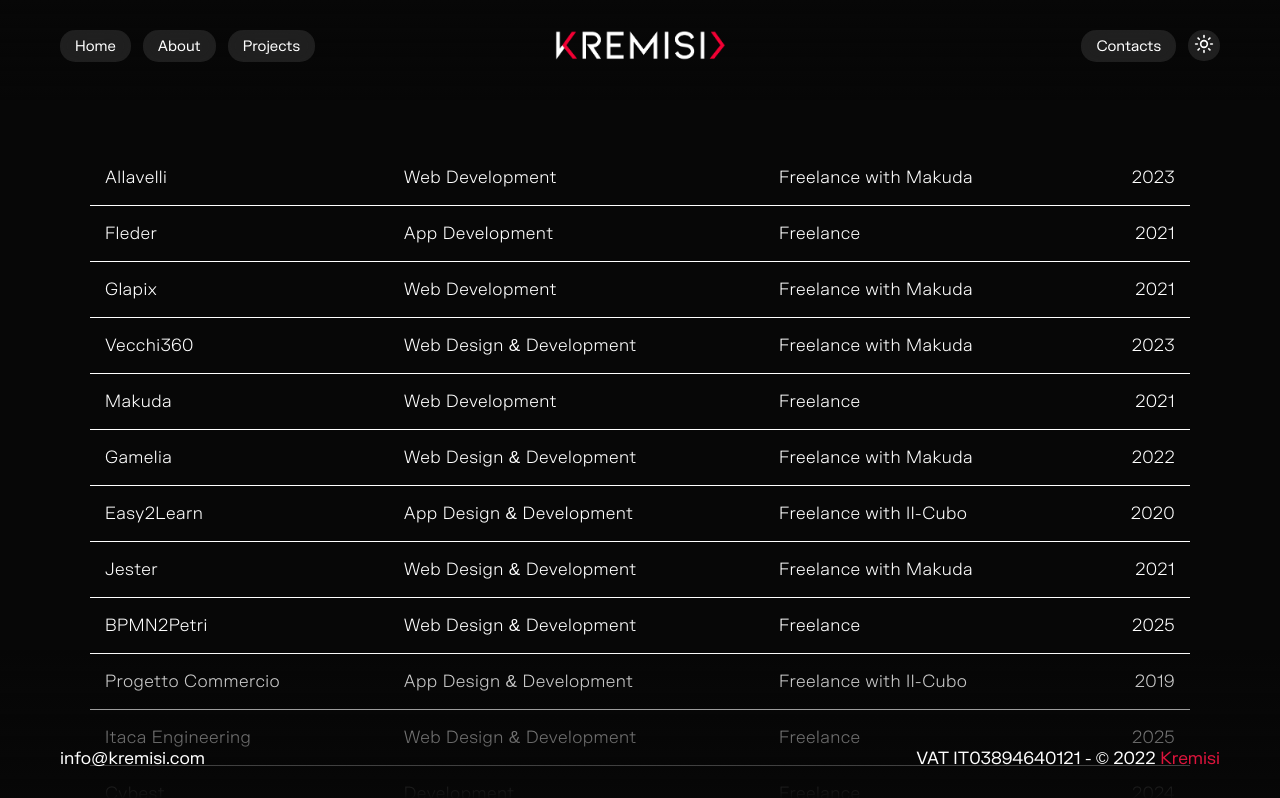
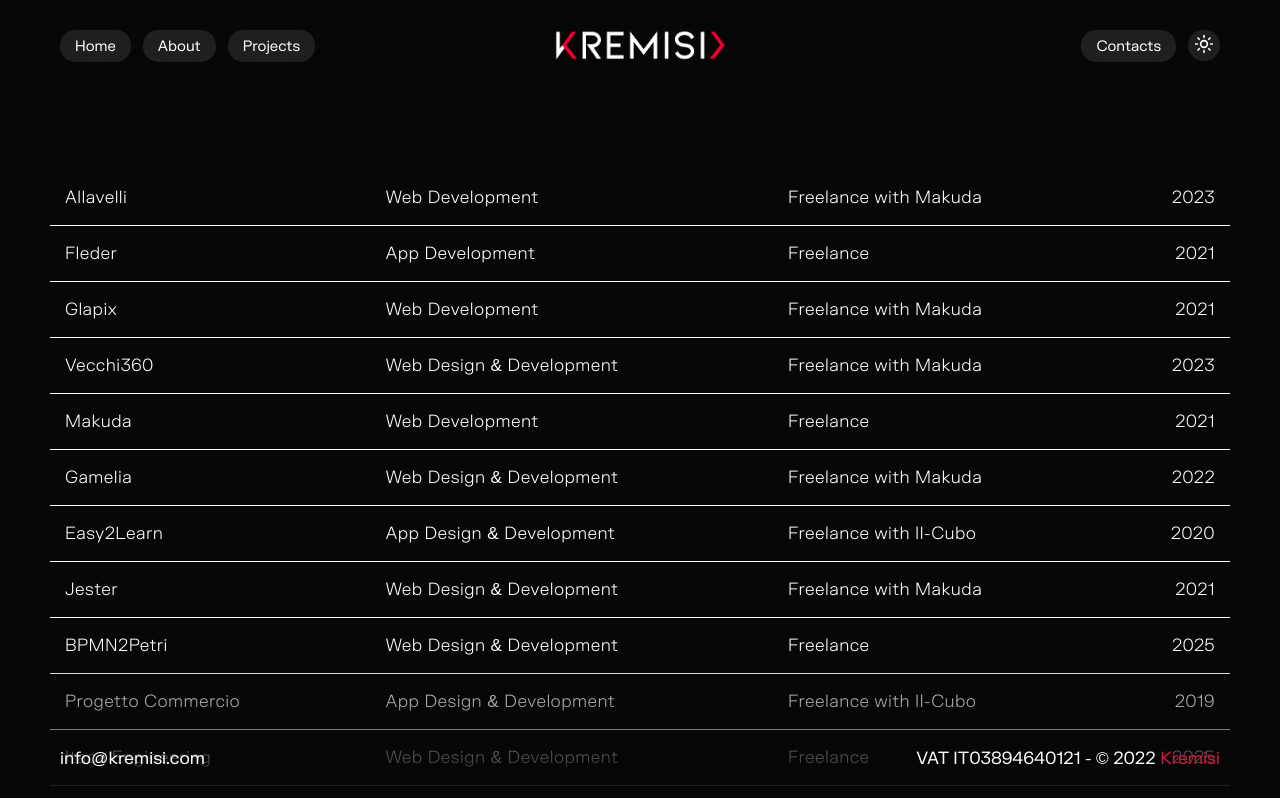
Before and after one commit to kremisi-com/kremisi-next, a Next.js app: page /projects in a window 1280 px wide. Shown: the top 798 px of the page. Built offline with nearby package versions, Linux system fonts and the light colour scheme.

Commit message:
Aggiunte skills

```diff
--- a/src/app/(contents)/projects/page.js
+++ b/src/app/(contents)/projects/page.js
@@ -44,7 +44,7 @@
     });
 
     return (
-        <main className="page-content">
+        <main className="page-content-simple" style={{ marginTop: 70 }}>
             <ColoredTable items={items} images={images} links={links} />
         </main>
     );
--- a/src/app/globals.css
+++ b/src/app/globals.css
@@ -159,7 +159,6 @@
     align-items: center;
     justify-content: center;
     box-sizing: border-box;
-    max-width: 1200px;
     margin: auto;
     padding: 0px 50px;
     padding-top: 100px;
--- a/src/components/colored-list/colored-list.module.css
+++ b/src/components/colored-list/colored-list.module.css
@@ -3,7 +3,7 @@
     padding: 0;
     margin: 0;
     display: flex;
-    gap: 12px;
+    gap: 5px 5px;
     flex-wrap: wrap;
 }
 .list li {
```
Also changed, not shown: src/app/(contents)/about/page.js (+11 -2 lines).
